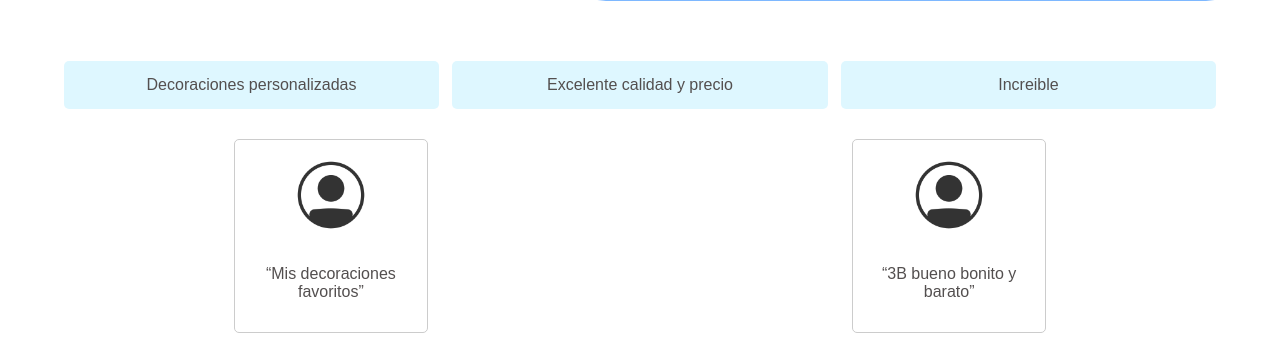
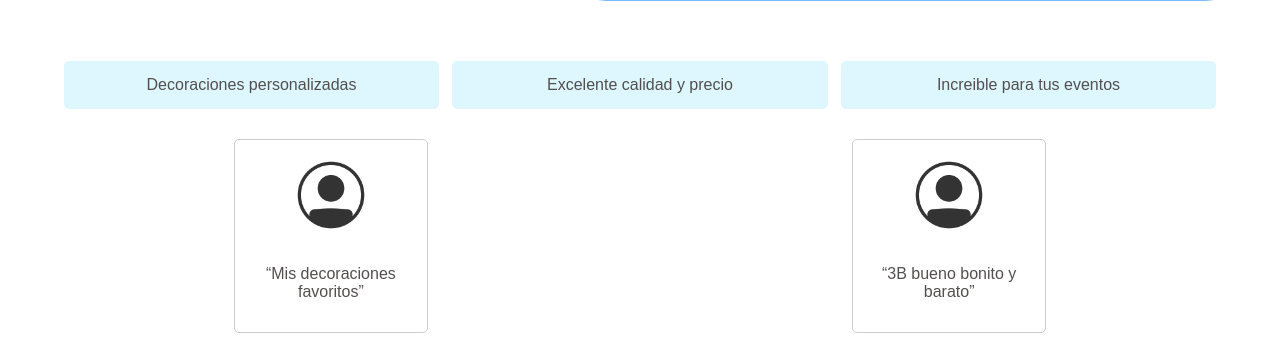
Before and after one commit to FloWareR/ludecoraciones, a PHP site: page / in a window 1280 px wide. Shown: the part 643-980 px from the top of the page. Run offline with PHP 8.4, Linux system fonts and the light colour scheme.

Commit message:
Update form.php

```diff
--- a/views/form.php
+++ b/views/form.php
@@ -33,7 +33,7 @@
 <div class="benefits-section">
     <div class="benefit">Decoraciones personalizadas</div>
     <div class="benefit">Excelente calidad y precio</div>
-    <div class="benefit">Increible </div>
+    <div class="benefit">Increible para tus eventos</div>
 </div>
 
 <div class="comments-section">
```
